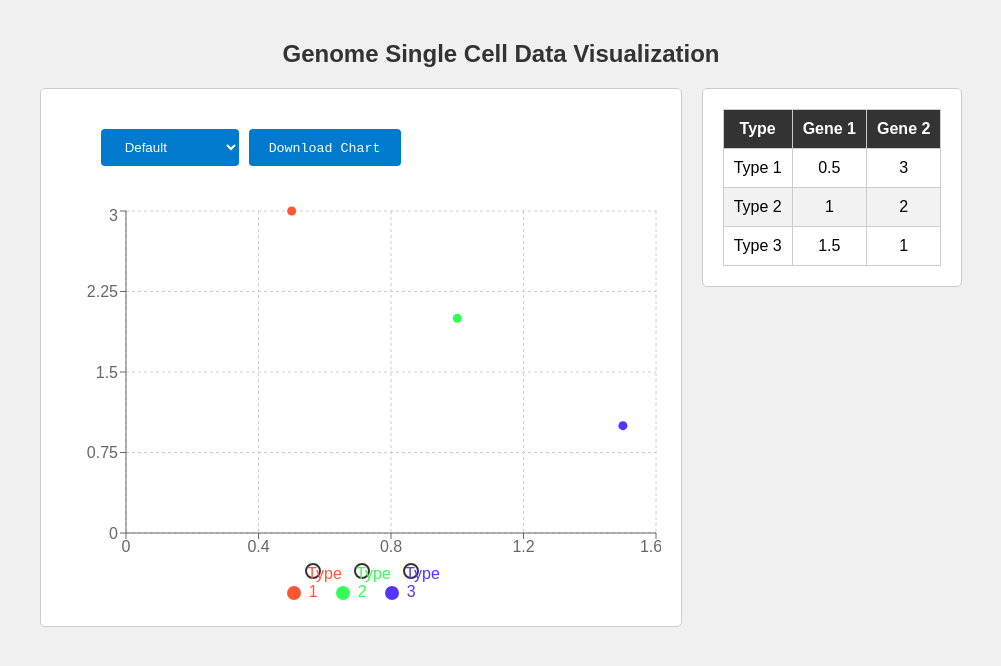
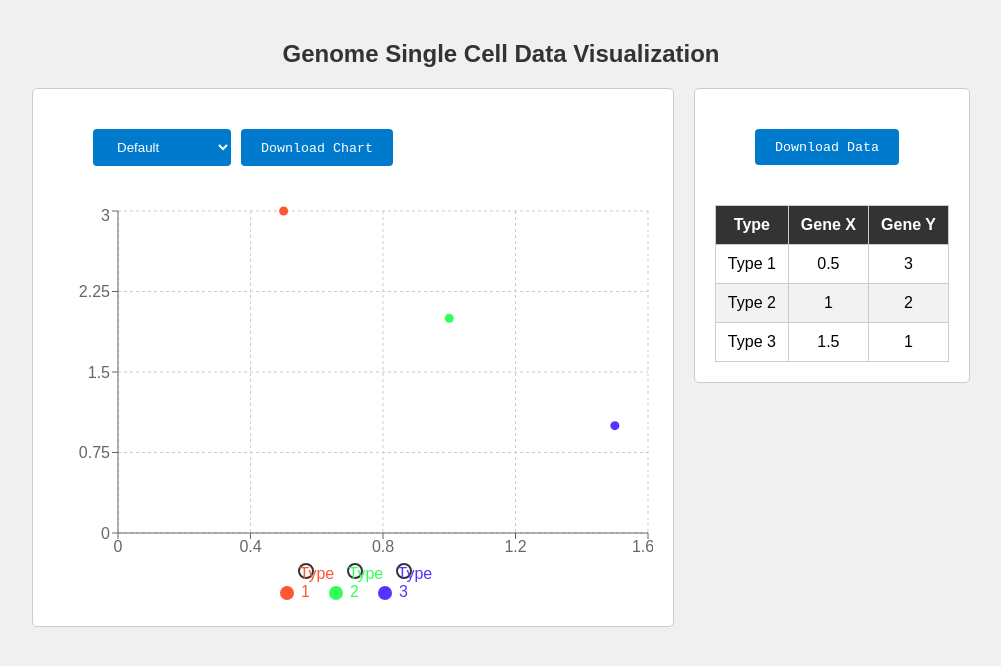
Before and after one commit to lebinh190998/single-cell-analysis, a React (Vite) app in the folder client/: page / in a window 1280 px wide. Shown: the top 666 px of the page, without its empty margins (139-1140 px from the left). Built offline with nearby package versions, Linux system fonts and the light colour scheme.

Commit message:
download data

```diff
--- a/client/components/Chart.css
+++ b/client/components/Chart.css
@@ -50,12 +50,6 @@
 			}
 		}
 	}
-}
-
-.button-container {
-	padding: 20px 40px 40px;
-	display: flex;
-	width: 100%;
 }
 
 /* Custom modal styles */
--- a/client/components/Chart.jsx
+++ b/client/components/Chart.jsx
@@ -28,13 +28,13 @@ function Chart({ data }) {
 		3: "#5733FF",
 	};
 
-	const handleDownloadChart = () => {
+	const handleUploadData = () => {
 		alert("Upload Data");
 
 		setIsDataModalOpen(false);
 	};
 
-	const handleUploadData = () => {
+	const handleDownloadChart = () => {
 		const chartElement = chartRef.current;
 
 		html2canvas(chartElement, { width: customWidth, height: customHeight }).then(
--- a/client/components/Table.jsx
+++ b/client/components/Table.jsx
@@ -2,14 +2,39 @@ import { useState } from "react";
 import "./Table.css";
 
 function Table({ data }) {
+	const handleDownloadData = () => {
+		// Set up data
+		const tsvData = `type\tx\ty\n${data
+			.map((row) => `${row.type}\t${row.x}\t${row.y}`)
+			.join("\n")}`;
+
+		const blob = new Blob([tsvData], { type: "text/tsv" });
+
+		// Create download link and trigger download
+		const a = document.createElement("a");
+		a.href = window.URL.createObjectURL(blob);
+		a.download = "data.tsv";
+		a.style.display = "none";
+		document.body.appendChild(a);
+		a.click();
+
+		// Clean up
+		document.body.removeChild(a);
+	};
+
 	return (
 		<div className="table-container">
+			<div className="button-container">
+				<button onClick={handleDownloadData}>
+					<code>Download Data</code>
+				</button>
+			</div>
 			<table>
 				<thead>
 					<tr>
 						<th>Type</th>
-						<th>Gene 1</th>
-						<th>Gene 2</th>
+						<th>Gene X</th>
+						<th>Gene Y</th>
 					</tr>
 				</thead>
 				<tbody>
--- a/client/src/index.css
+++ b/client/src/index.css
@@ -13,6 +13,11 @@ body {
 	flex-direction: column;
 	align-items: center;
 	justify-content: center;
+}
+
+.button-container {
+	padding: 20px 40px 40px;
+	display: flex;
 }
 
 button {
```
Lines whose indentation alone changed are shown as unchanged.
